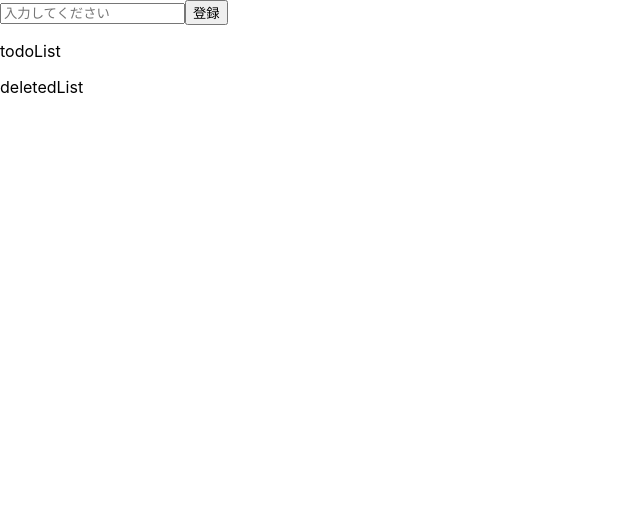
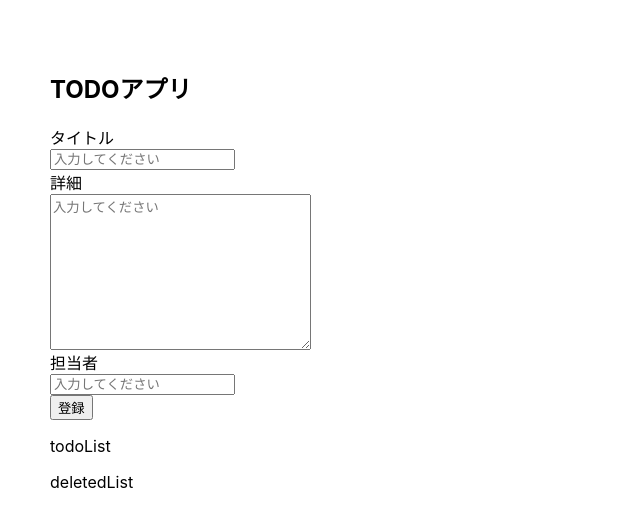
Before and after one commit to aki-space-crea/react-todo, a React (Create React App) app: page / in a window 1280 px wide. Shown: the top 526 px of the page, without its empty margins (0-640 px from the left). Built offline with nearby package versions, Linux system fonts and the light colour scheme.

Commit message:
todoに日付データなどを追加。deletedListからも詳細画面を見れるように修正。

```diff
--- a/src/App.tsx
+++ b/src/App.tsx
@@ -7,13 +7,28 @@ import DeletedList from "./components/DeletedList";
 import { TodoType } from "./types/todo";
 
 const App: React.VFC = () => {
-  const [editText, setEditText] = useState("");
+  const [tit, setTit] = useState<string>("");
+  const [editText, setEditText] = useState<string>("");
   const [todos, setTodos] = useState<TodoType[]>([]);
   const [deletedList, setDeletedList] = useState<TodoType[]>([]);
+  const [detail, setDetail] = useState<boolean>(false);
+  const [detailTodo, setDetailTodo] = useState<TodoType[]>([]);
+  const [detailText, setDetailText] = useState<string>("");
+  const [contactPerson, setContactPerson] = useState<string>("");
 
   return (
-    <>
-      <Form todos={todos} setTodos={setTodos} />
+    <section>
+      <h1>TODOアプリ</h1>
+      <Form
+        todos={todos}
+        setTodos={setTodos}
+        tit={tit}
+        setTit={setTit}
+        detailText={detailText}
+        setDetailText={setDetailText}
+        contactPerson={contactPerson}
+        setContactPerson={setContactPerson}
+      />
       <TodoList
         todos={todos}
         setTodos={setTodos}
@@ -21,9 +36,33 @@ const App: React.VFC = () => {
         setEditText={setEditText}
         deletedList={deletedList}
         setDeletedList={setDeletedList}
+        setDetail={setDetail}
+        setDetailTodo={setDetailTodo}
       />
-      <DeletedList deletedList={deletedList} />
-    </>
+      <DeletedList
+        deletedList={deletedList}
+        setDetail={setDetail}
+        setDetailTodo={setDetailTodo}
+      />
+      {detail ? (
+        <section>
+          <h2>ID</h2>
+          <p>{detailTodo[0].id}</p>
+          <h2>作成日時</h2>
+          <p>{detailTodo[0].day}</p>
+          <h2>更新日時</h2>
+          <p>{detailTodo[0].upDateDay}</p>
+          <h2>タイトル</h2>
+          <p>{detailTodo[0].tit}</p>
+          <h2>詳細</h2>
+          <p>{detailTodo[0].detailText}</p>
+          <h2>担当者</h2>
+          <p>{detailTodo[0].contactPerson}</p>
+        </section>
+      ) : (
+        ""
+      )}
+    </section>
   );
 };
 
--- a/src/components/DeletedList.tsx
+++ b/src/components/DeletedList.tsx
@@ -1,18 +1,35 @@
 import { TodoType } from "../types/todo";
 
 type Props = {
+  setDetail: React.Dispatch<React.SetStateAction<boolean>>;
+  setDetailTodo: React.Dispatch<React.SetStateAction<TodoType[]>>;
   deletedList: TodoType[];
 };
 
 const DeletedList: React.VFC<Props> = props => {
-  const { deletedList } = props;
+  const { setDetail, setDetailTodo, deletedList } = props;
+
+  const changeDetail = (todoIndex: number) => {
+    // 詳細画面初期化
+    setDetail(false);
+    setDetail(true);
+
+    setDetailTodo([deletedList[todoIndex]]);
+  };
 
   return (
     <>
       <p>deletedList</p>
       <ul>
-        {deletedList.map(deletedItem => {
-          return <li key={deletedItem.id}>{deletedItem.value}</li>;
+        {deletedList.map((deletedItem, deletedItemIndex) => {
+          return (
+            <li
+              key={deletedItem.id}
+              onClick={() => changeDetail(deletedItemIndex)}
+            >
+              {deletedItem.tit}
+            </li>
+          );
         })}
       </ul>
     </>
--- a/src/components/Form.tsx
+++ b/src/components/Form.tsx
@@ -1,42 +1,99 @@
-import React, { useState } from "react";
 import { TodoType } from "../types/todo";
 
 type Props = {
   todos: TodoType[];
   setTodos: React.Dispatch<React.SetStateAction<TodoType[]>>;
+  tit: string;
+  setTit: React.Dispatch<React.SetStateAction<string>>;
+  detailText: string;
+  setDetailText: React.Dispatch<React.SetStateAction<string>>;
+  contactPerson: string;
+  setContactPerson: React.Dispatch<React.SetStateAction<string>>;
 };
 
-const Form: React.VFC<Props> = ({ todos, setTodos }) => {
-  const [text, setText] = useState("");
+const Form: React.VFC<Props> = props => {
+  const {
+    todos,
+    setTodos,
+    tit,
+    setTit,
+    detailText,
+    setDetailText,
+    contactPerson,
+    setContactPerson
+  } = props;
 
   const handleSubmit = (
     e: React.FormEvent<HTMLFormElement | HTMLInputElement>
   ) => {
     e.preventDefault();
 
-    if (!text) {
+    if (!tit || !detailText || !contactPerson) {
       return;
     }
 
-    const newTodo: TodoType = {
-      value: text,
+    let date = new Date();
+    let year = date.getFullYear();
+    let month = date.getMonth();
+    let day = date.getDate();
+
+    const newTodo: Omit<TodoType, "value"> = {
+      day: `${year}/${month}/${day}`,
+      tit: tit,
       id: new Date().getTime(),
-      edit: false
+      edit: false,
+      detailText: detailText,
+      contactPerson: contactPerson
     };
 
     setTodos([newTodo, ...todos]);
 
-    setText("");
+    setTit("");
+    setDetailText("");
+    setContactPerson("");
   };
   return (
     <>
       <form onSubmit={e => handleSubmit(e)}>
-        <input
-          type="text"
-          value={text}
-          placeholder="入力してください"
-          onChange={e => setText(e.target.value)}
-        />
+        <div className="input-area">
+          <label>タイトル</label>
+          <input
+            type="text"
+            value={tit}
+            placeholder="入力してください"
+            required
+            onChange={e => {
+              setTit(e.target.value);
+            }}
+          />
+        </div>
+        <div className="input-area">
+          <label>詳細</label>
+          <textarea
+            name=""
+            id=""
+            cols={30}
+            rows={10}
+            value={detailText}
+            placeholder="入力してください"
+            required
+            onChange={e => {
+              setDetailText(e.target.value);
+            }}
+          ></textarea>
+        </div>
+        <div className="input-area">
+          <label>担当者</label>
+          <input
+            type="text"
+            value={contactPerson}
+            placeholder="入力してください"
+            required
+            onChange={e => {
+              setContactPerson(e.target.value);
+            }}
+          />
+        </div>
         <input type="submit" value="登録" onSubmit={e => handleSubmit(e)} />
       </form>
     </>
--- a/src/components/TodoList.tsx
+++ b/src/components/TodoList.tsx
@@ -1,3 +1,5 @@
+import React, { useState } from "react";
+
 import { TodoType } from "../types/todo";
 
 type Props = {
@@ -7,6 +9,8 @@ type Props = {
   setEditText: React.Dispatch<React.SetStateAction<string>>;
   deletedList: TodoType[];
   setDeletedList: React.Dispatch<React.SetStateAction<TodoType[]>>;
+  setDetail: React.Dispatch<React.SetStateAction<boolean>>;
+  setDetailTodo: React.Dispatch<React.SetStateAction<TodoType[]>>;
 };
 
 const TodoList: React.VFC<Props> = props => {
@@ -16,7 +20,9 @@ const TodoList: React.VFC<Props> = props => {
     editText,
     setEditText,
     deletedList,
-    setDeletedList
+    setDeletedList,
+    setDetail,
+    setDetailTodo
   } = props;
 
   const handleToggleEdit = (
@@ -44,31 +50,47 @@ const TodoList: React.VFC<Props> = props => {
     setEditText("");
   };
 
-  const handleEditText = (
+  const [editTit, setEditTit] = useState("");
+  const [editDetailText, setEditDetailText] = useState("");
+  const [editContactPerson, setEditContactPerson] = useState("");
+
+  const handleEditTodo = (
     e: React.FormEvent<HTMLFormElement | HTMLInputElement>,
     todoIndex: number
   ) => {
     e.preventDefault();
 
-    if (!editText) {
+    if (!editTit || !editDetailText || !editContactPerson) {
       return;
     }
 
+    let date = new Date();
+    let year = date.getFullYear();
+    let month = date.getMonth();
+    let day = date.getDate();
+
     const deepCopyTodo = JSON.parse(JSON.stringify(todos));
 
-    deepCopyTodo[todoIndex].value = editText;
+    deepCopyTodo[todoIndex].tit = editTit;
+    deepCopyTodo[todoIndex].detailText = editDetailText;
+    deepCopyTodo[todoIndex].contactPerson = editContactPerson;
+    deepCopyTodo[todoIndex].upDateDay = `${year}/${month}/${day}`;
 
     setTodos(deepCopyTodo);
 
-    // キャンセルボタンを押した後
     deepCopyTodo[todoIndex].edit = false;
-    setEditText("");
+
+    setEditTit("");
+    setEditDetailText("");
+    setEditContactPerson("");
   };
 
   const handleDelete = (
     e: React.FormEvent<HTMLInputElement>,
     todoIndex: number
   ) => {
+    e.preventDefault();
+
     const copyTodos = [...todos];
     const deletedTodo: TodoType[] = copyTodos.filter((_, index) => {
       return todoIndex === index;
@@ -82,33 +104,71 @@ const TodoList: React.VFC<Props> = props => {
     setDeletedList([deletedTodo[0], ...deletedList]);
   };
 
+  const changeDetail = (todoIndex: number) => {
+    // 詳細画面初期化
+    setDetail(false);
+    setDetail(true);
+
+    setDetailTodo([todos[todoIndex]]);
+  };
+
   return (
     <>
       <p>todoList</p>
-      <ul>
+      <ul className="todo-list">
         {todos.map((todo, todoIndex) => {
           const edit = todo.edit;
           return (
-            <li key={todo.id}>
-              {todo.value}
+            <li key={todo.id} onClick={() => changeDetail(todoIndex)}>
+              {todo.tit}
               {todo.edit ? (
                 <>
+                  <div className="input-area">
+                    <label>タイトル</label>
                     <input
                       type="text"
-                    value={editText}
-                    placeholder="入力してください"
+                      value={editTit}
+                      placeholder={todos[todoIndex].tit}
+                      required
                       onChange={e => {
-                      setEditText(e.target.value);
+                        setEditTit(e.target.value);
+                      }}
+                    />
+                  </div>
+                  <div className="input-area">
+                    <label>詳細</label>
+                    <textarea
+                      name=""
+                      id=""
+                      cols={30}
+                      rows={10}
+                      value={editDetailText}
+                      placeholder={todos[todoIndex].detailText}
+                      required
+                      onChange={e => {
+                        setEditDetailText(e.target.value);
+                      }}
+                    ></textarea>
+                  </div>{" "}
+                  <div className="input-area">
+                    <label>担当者</label>
+                    <input
+                      type="text"
+                      value={editContactPerson}
+                      placeholder={todos[todoIndex].contactPerson}
+                      required
+                      onChange={e => {
+                        setEditContactPerson(e.target.value);
                       }}
                     />
                     <input
                       type="button"
                       onClick={e => {
-                      e.preventDefault();
-                      handleEditText(e, todoIndex);
+                        handleEditTodo(e, todoIndex);
                       }}
                       value="完了"
                     />
+                  </div>
                 </>
               ) : (
                 ""
@@ -118,7 +178,6 @@ const TodoList: React.VFC<Props> = props => {
                   <input
                     type="button"
                     onClick={e => {
-                      e.preventDefault();
                       handleToggleEdit(e, todoIndex);
                     }}
                     value="キャンセル"
@@ -128,7 +187,6 @@ const TodoList: React.VFC<Props> = props => {
                     <input
                       type="button"
                       onClick={e => {
-                        e.preventDefault();
                         handleToggleEdit(e, todoIndex);
                       }}
                       value="編集"
@@ -136,7 +194,6 @@ const TodoList: React.VFC<Props> = props => {
                     <input
                       type="button"
                       onClick={e => {
-                        e.preventDefault();
                         handleDelete(e, todoIndex);
                       }}
                       value="削除"
--- a/src/index.css
+++ b/src/index.css
@@ -1,13 +1,44 @@
 body {
   margin: 0;
-  font-family: -apple-system, BlinkMacSystemFont, 'Segoe UI', 'Roboto', 'Oxygen',
-    'Ubuntu', 'Cantarell', 'Fira Sans', 'Droid Sans', 'Helvetica Neue',
+  font-family: -apple-system, BlinkMacSystemFont, "Segoe UI", "Roboto", "Oxygen",
+    "Ubuntu", "Cantarell", "Fira Sans", "Droid Sans", "Helvetica Neue",
     sans-serif;
   -webkit-font-smoothing: antialiased;
   -moz-osx-font-smoothing: grayscale;
 }
 
 code {
-  font-family: source-code-pro, Menlo, Monaco, Consolas, 'Courier New',
+  font-family: source-code-pro, Menlo, Monaco, Consolas, "Courier New",
     monospace;
 }
+
+body {
+  padding: 50px;
+}
+
+#root > section > section {
+  width: 500px;
+  position: absolute;
+  right: 0;
+  top: 0;
+}
+
+.input-area {
+  display: flex;
+  flex-wrap: wrap;
+  align-items: flex-start;
+}
+
+.input-area label {
+  display: block;
+  width: 100%;
+}
+
+.todo-list li {
+  margin-top: 30px;
+  cursor: pointer;
+}
+
+.todo-list li:first-child {
+  margin-top: 0px;
+}
--- a/src/types/todo.ts
+++ b/src/types/todo.ts
@@ -1,5 +1,9 @@
 export type TodoType = {
-  value: string;
+  day: string;
+  upDateDay?: string;
+  tit: string;
   id: number;
   edit: boolean;
+  detailText: string;
+  contactPerson: string;
 };
```
Lines whose indentation alone changed are shown as unchanged.
